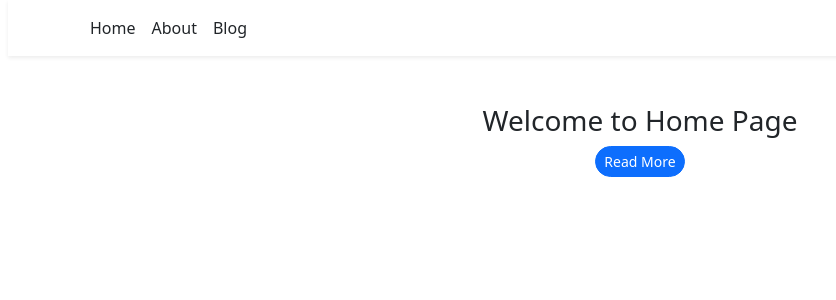
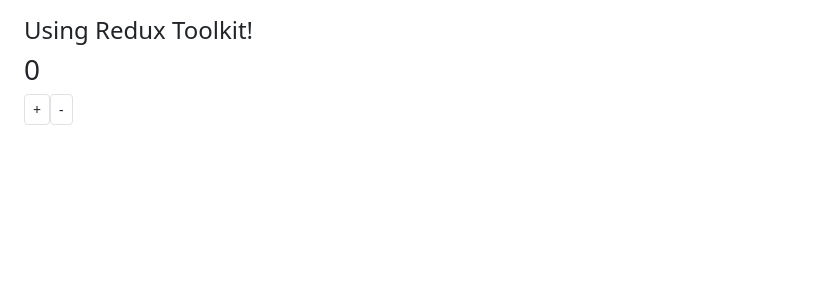
Before and after one commit to dhinakar4/develop-s, a React (Vite) app: page /About in a window 1280 px wide. Before the commit this address led to /. Shown: the top 300 px of the page, without its empty margins (0-836 px from the left). Built offline with nearby package versions, Linux system fonts and the light colour scheme; a web font is replaced by a local one.

Commit message:
update file

```diff
--- a/package.json
+++ b/package.json
@@ -10,6 +10,7 @@
     "preview": "vite preview"
   },
   "dependencies": {
+    "@reduxjs/toolkit": "^2.9.0",
     "@tailwindcss/vite": "^4.1.14",
     "aos": "^2.3.4",
     "bootstrap": "^5.3.8",
@@ -19,7 +20,9 @@
     "react-dom": "^19.1.1",
     "react-hook-form": "^7.63.0",
     "react-icons": "^5.5.0",
+    "react-redux": "^9.2.0",
     "react-router-dom": "^7.9.3",
+    "redux": "^5.0.1",
     "yup": "^1.7.1"
   },
   "devDependencies": {
--- a/src/App.jsx
+++ b/src/App.jsx
@@ -32,6 +32,7 @@
 import Homeup from "./Homeup";
 import Navbar from "./Navbar";
 import Blog from "./Blog";
+import Redux from "./Redux";
 
 function App() {
 
@@ -39,6 +40,7 @@
 
   return (
     <div>
+
     {/* // <Provider>
     //     <Mycomponent />
     // </Provider>
@@ -52,10 +54,10 @@
     //     <ComponentC />
 
     // </Myprovider> */}
-    <ProductProvider>
+    {/* <ProductProvider>
     <BrowserRouter>
       <Navbar />
-      <Routes>
+      <Routes> */}
         {/* <Route path="/" element ={<Homepage />} />
         <Route  path="/Login" element={<CompleteForm />} />
         <Route path="/About" element={<Nested />} >
@@ -74,16 +76,30 @@
         </Productroute>}/>
         <Route path="/login" element={<Login setIsAuthenticated={setIsAuthenticated} />} /> */}
 
-        <Route path="/" element={<Homeup />} />
+        {/* <Route path="/" element={<Homeup />} />
         <Route path="/about" element={<About />}/>
-        <Route path="/blog" element={<Blog />} />
+        <Route path="/blog" element={<Blog />} /> */}
         {/* <Route path="/users" element={<Userlist />}/>
         <Route path="/users/:id" element={<Userdetail />}/> */}
-
+{/*
       </Routes>
     </BrowserRouter>
-   </ProductProvider>
-
+   </ProductProvider> */}
+   {/* <Home name ="This is a!"/> */}
+    {/* <Bootstrap/> */}
+    {/* <Boottemplate/> */}
+    {/* <State />
+    <Props name = "jhon" age = "31" city = "North!" />
+    <States /> */}
+    {/* <Mycom /> */}
+    {/* <Form /> */}
+    {/* <Provider>
+      <App />
+    </Provider> */}
+    {/* <Changetext /> */}
+    {/* <App /> */}
+    {/* <Todolist /> */}
+    {/* <Validation /> */}
     </div>
   );
 };
--- /dev/null
+++ b/src/Apps.jsx
@@ -0,0 +1,24 @@
+import { useSelector,useDispatch } from "react-redux";
+import { increment,decrement } from "./redux/counterSlice";
+import 'bootstrap/dist/css/bootstrap.min.css';
+
+
+
+function Apps () {
+    const count = useSelector(state => state.counter.count);
+    const dispatch = useDispatch();
+
+    return (
+        <div className="ms-4 mt-3">
+            {/* <h4>Using Redux Method!</h4>
+            <h3>{count}</h3>
+            <button onClick={() => dispatch({type:'INCREMENT'})} className="btn btn-sm border border-dark">+</button>
+            <button onClick={() => dispatch({type:'DECREMENT'})} className="btn btn-sm border border-dark ms-1">-</button> */}
+            <h4>Using Redux Toolkit!</h4>
+            <h3>{count}</h3>
+            <button onClick={() => dispatch(increment())} className="btn btn-sm border">+</button>
+            <button onClick={() => dispatch(decrement())} className="btn btn-sm border">-</button>
+
+        </div>
+    )
+}; export default Apps
--- a/src/main.jsx
+++ b/src/main.jsx
@@ -1,36 +1,17 @@
 import { StrictMode } from "react";
 import { createRoot } from "react-dom/client";
-import Home from "./Home.jsx";
-import Bootstrap from "./Bootstrap.jsx";
-import Boottemplate from "./Boottemplate.jsx";
-import State from "./State.jsx";
-import Props from "./Props.jsx";
-import States from "./States.jsx";
-import Mycom from "./Mycom.jsx";
-import Form from "./Form.jsx";
-import App from "./App.jsx";
-import Provider from "./Provider.jsx";
-import Todolist from "./Todolist";
-import Validation from "./Validation.jsx"
+import { Provider } from "react-redux";
+import store from "./redux/store";
+import Apps from "./Apps.jsx";
 import './index.css'
 
-createRoot(document.getElementById("root")).render(
+
+const root = createRoot(document.getElementById("root"));
+
+root.render(
   <StrictMode>
-    {/* <Home name ="This is a!"/> */}
-    {/* <Bootstrap/> */}
-    {/* <Boottemplate/> */}
-    {/* <State />
-    <Props name = "jhon" age = "31" city = "North!" />
-    <States /> */}
-    {/* <Mycom /> */}
-    {/* <Form /> */}
-    {/* <Provider>
-      <App />
-    </Provider> */}
-    {/* <Changetext /> */}
-    {/* <App /> */}
-    {/* <Todolist /> */}
-    {/* <Validation /> */}
-    <App />
+    <Provider store={store}>
+      <Apps />
+    </Provider>
   </StrictMode>
 );
--- /dev/null
+++ b/src/redux/counterSlice.js
@@ -0,0 +1,13 @@
+import { createSlice } from "@reduxjs/toolkit";
+
+const counterSlice = createSlice({
+    name: 'counter',
+    initialState:{count:0},
+    reducers: {
+        increment: (state) => {state.count += 1},
+        decrement: (state) => {state.count -= 1},
+    }
+});
+
+export const { increment,decrement} = counterSlice.actions;
+export default counterSlice.reducer;
--- /dev/null
+++ b/src/redux/store.js
@@ -0,0 +1,26 @@
+import {createStore} from "redux";
+import { configureStore } from "@reduxjs/toolkit";
+import counterReducer from './counterSlice'
+
+// const intialState = {count:0};
+
+// function counterReducer(state= intialState,action){
+
+//     switch(action.type) {
+//         case 'INCREMENT':
+//             return{count: state.count + 1}
+//          case 'DECREMENT':
+//             return{count: state.count - 1}
+//         default:
+//             return state;
+//     }
+
+// }
+
+// const store = createStore(counterReducer);
+
+const store = configureStore({
+    reducer: {counter: counterReducer}
+});
+
+export default store;
```
Also changed, not shown: 1 other file (tests, documents, lock files or other folders).
